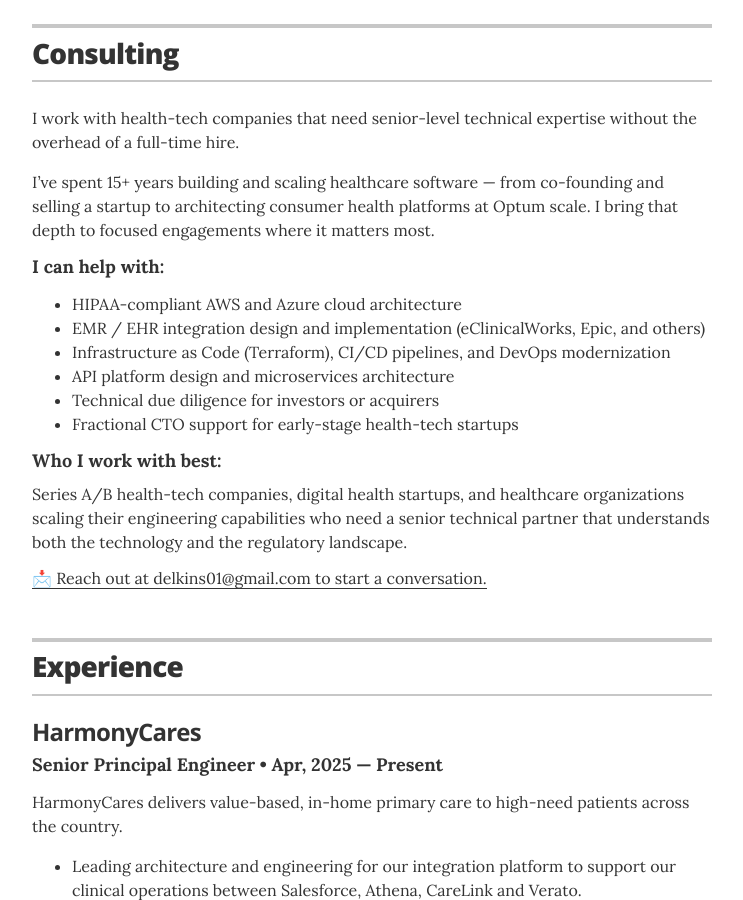
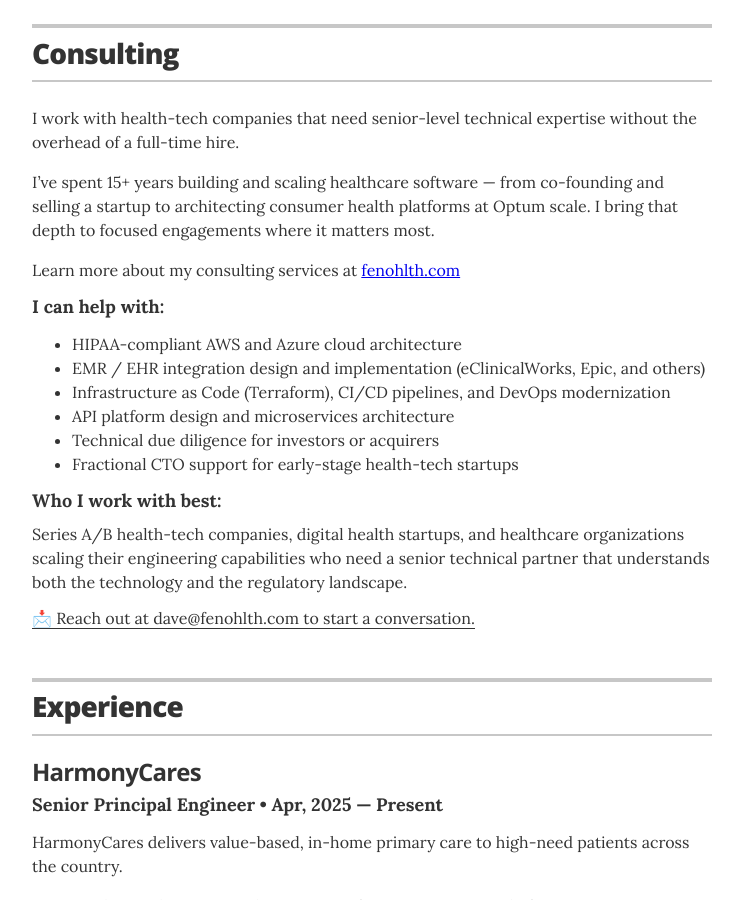
Before and after one commit to dave-elkins/dave-elkins.github.io, a Jekyll site: the page built from index.html, in a window 1280 px wide and 900 px high, scrolled down 844 px. Shown: the whole window, without its empty margins (268-1011 px from the left). Built offline with Jekyll 4.4.1, drawn with Linux system fonts in a browser that asks for light colours.

Commit message:
Update consulting.yml

```diff
--- a/_data/consulting.yml
+++ b/_data/consulting.yml
@@ -2,6 +2,8 @@
       I work with health-tech companies that need senior-level technical expertise without the overhead of a full-time hire.
 
       I've spent 15+ years building and scaling healthcare software — from co-founding and selling a startup to architecting consumer health platforms at Optum scale. I bring that depth to focused engagements where it matters most.
+
+      Learn more about my consulting services at [fenohlth.com](https://fenohlth.com)
   services:
       - HIPAA-compliant AWS and Azure cloud architecture
       - EMR / EHR integration design and implementation (eClinicalWorks, Epic, and others)
@@ -11,4 +13,4 @@
       - Fractional CTO support for early-stage health-tech startups
   ideal_clients: |
       Series A/B health-tech companies, digital health startups, and healthcare organizations scaling their engineering capabilities who need a senior technical partner that understands both the technology and the regulatory landscape.
-  contact: delkins01@gmail.com
+  contact: dave@fenohlth.com
```
